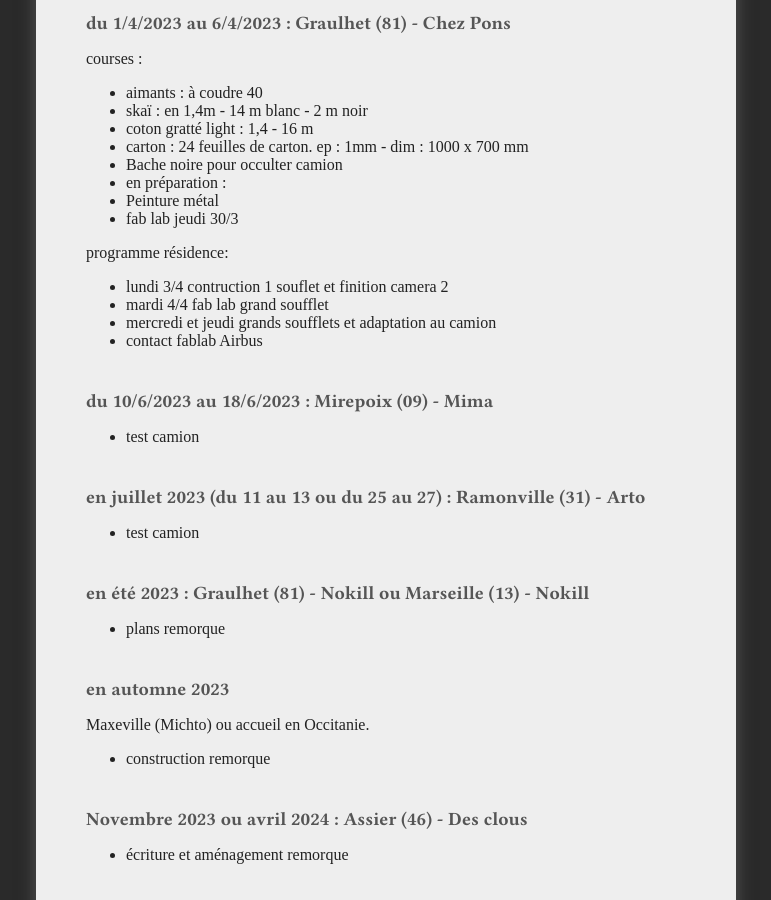
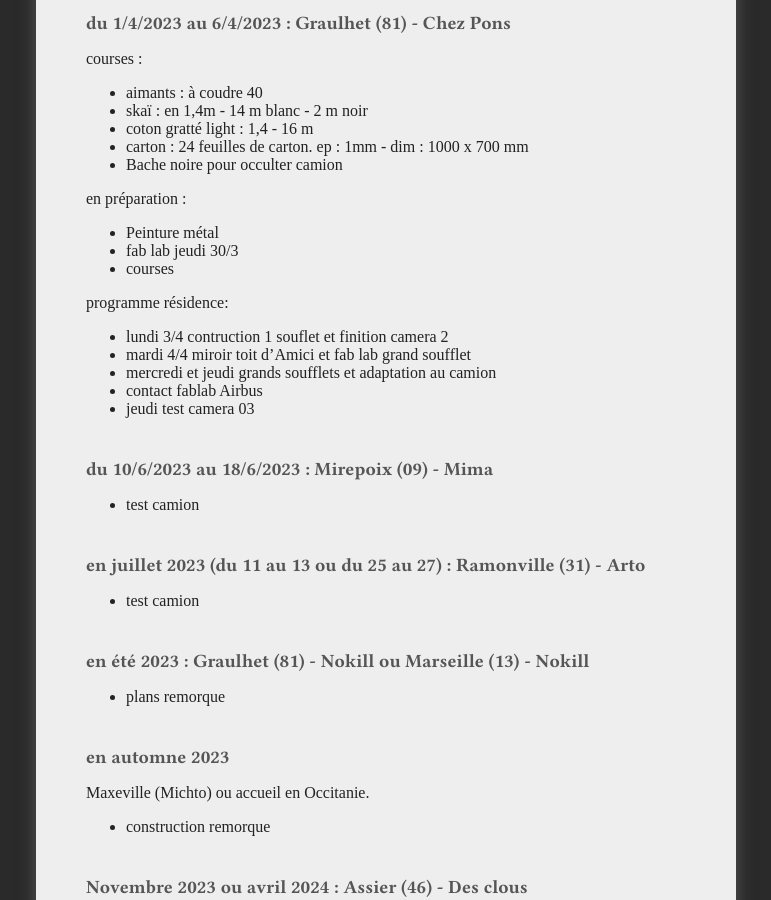
Before and after one commit to virginienokill/camera-obscura, a Jekyll site: the page built from contenu/production.md, in a window 1280 px wide and 900 px high, scrolled down 1217 px. Shown: the whole window, without its empty margins (254-1025 px from the left). Built offline with Jekyll 4.4.1, drawn with Linux system fonts in a browser that asks for light colours; nearby versions of some CDN libraries; some web fonts are replaced; our own code applies the rules of GitHub Pages for plain Markdown files; a script that is not in the unit is left out; the repository's description, which GitHub fills in, is left out.

Commit message:
Update production.md

```diff
--- a/contenu/production.md
+++ b/contenu/production.md
@@ -55,17 +55,19 @@
 - coton gratté light : 1,4 - 16 m
 - carton : 24 feuilles de carton. ep : 1mm - dim : 1000 x 700 mm
 - Bache noire pour occulter camion
--
+
 en préparation :
 - Peinture métal
 - fab lab jeudi 30/3
+- courses
 
 programme résidence:
 
 - lundi 3/4 contruction 1 souflet et finition camera 2
-- mardi 4/4 fab lab grand soufflet
+- mardi 4/4 miroir toit d'Amici et fab lab grand soufflet
 - mercredi et jeudi grands soufflets et adaptation au camion
 - contact fablab Airbus
+- jeudi test camera 03
 
 ### du 10/6/2023 au 18/6/2023 : Mirepoix (09) - Mima
 - test camion
```
